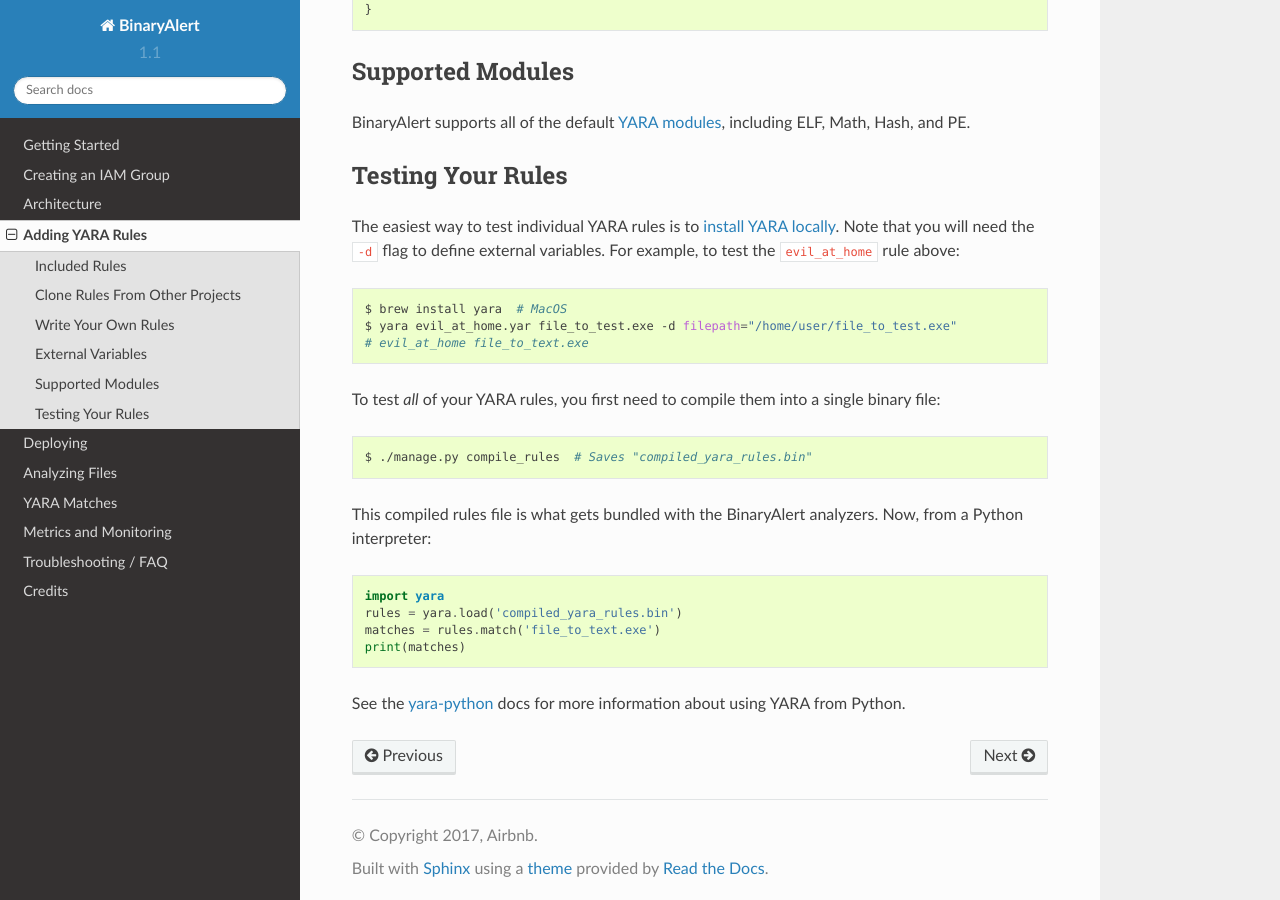
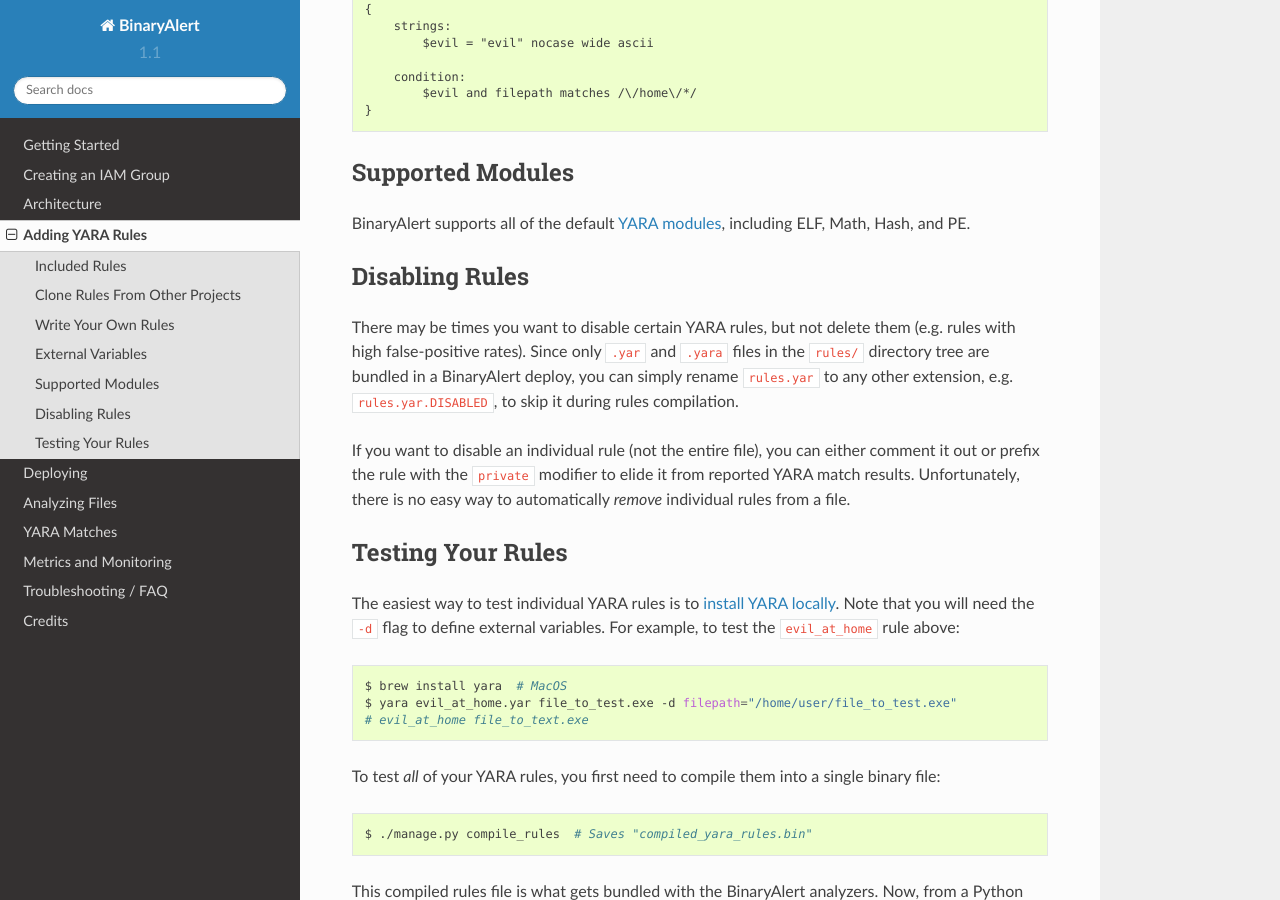
Before and after one commit to airbnb/binaryalert, a Sphinx documentation site: the page built from docs/source/adding-yara-rules.rst, in a window 1280 px wide and 900 px high, scrolled down 1306 px. Built offline with Sphinx 7.4.7 and the Read the Docs theme 2.0.0, drawn with Linux system fonts in a browser that asks for light colours; some of the changed text lies outside the part shown.

Commit message:
Add documentation for disabling YARA rules (#98)

```diff
--- a/docs/source/adding-yara-rules.rst
+++ b/docs/source/adding-yara-rules.rst
@@ -20,6 +20,8 @@
 
 This will copy a subset of YARA rules from several :ref:`open-source collections <yara-credits>`.
 You can add more rule sources in `rules/clone_rules.py <https://github.com/airbnb/binaryalert/blob/master/rules/clone_rules.py>`_
+
+.. note:: We are working on a more expressive configuration for cloning subsets of rule repositories.
 
 
 Write Your Own Rules
@@ -59,6 +61,13 @@
 BinaryAlert supports all of the default `YARA modules <http://yara.readthedocs.io/en/latest/modules.html>`_, including ELF, Math, Hash, and PE.
 
 
+Disabling Rules
+---------------
+There may be times you want to disable certain YARA rules, but not delete them (e.g. rules with high false-positive rates). Since only ``.yar`` and ``.yara`` files in the ``rules/`` directory tree are bundled in a BinaryAlert deploy, you can simply rename ``rules.yar`` to any other extension, e.g. ``rules.yar.DISABLED``, to skip it during rules compilation.
+
+If you want to disable an individual rule (not the entire file), you can either comment it out or prefix the rule with the ``private`` modifier to elide it from reported YARA match results. Unfortunately, there is no easy way to automatically *remove* individual rules from a file.
+
+
 .. _testing_yara_rules:
 
 Testing Your Rules
```
